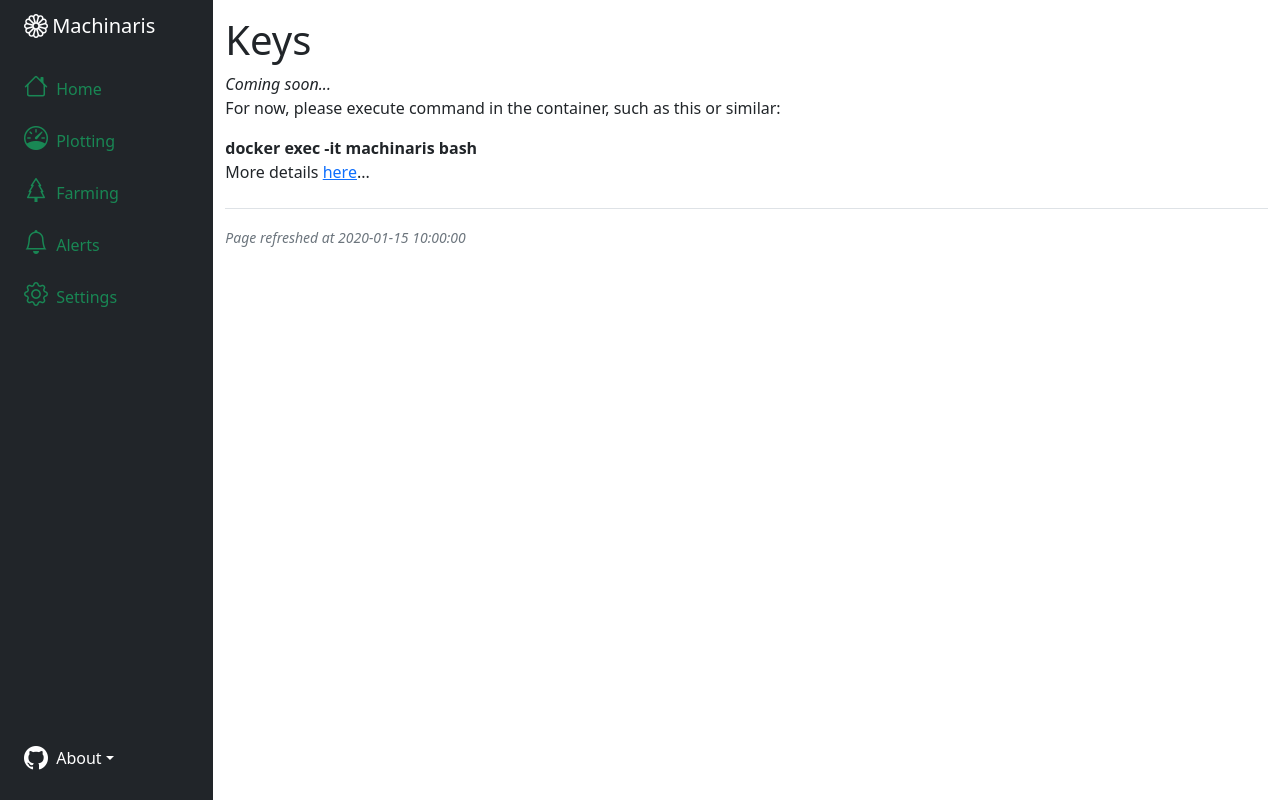
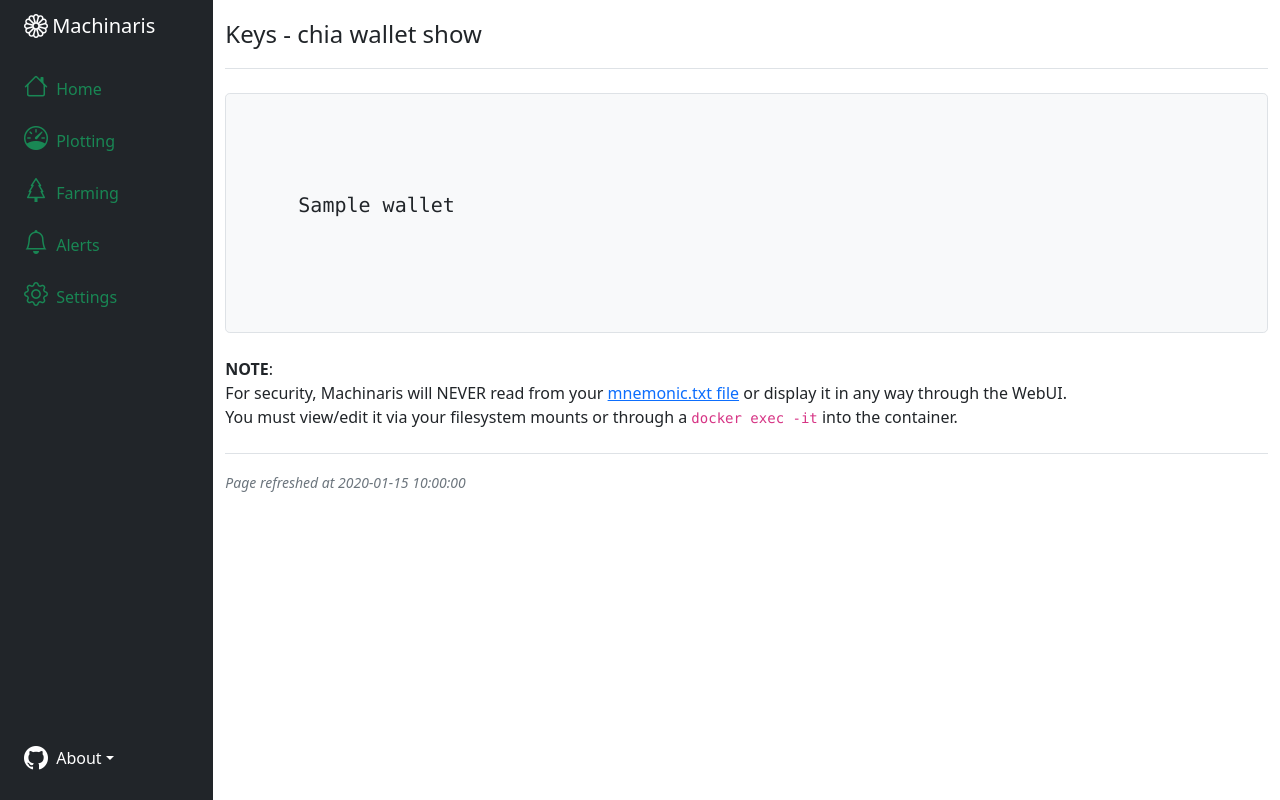
Before and after one commit to guydavis/machinaris, a Flask app: template app/templates/settings/keys.html in a window 1280 px wide. Run offline with Flask 2, Linux system fonts and the light colour scheme; the template is opened without the code that fills it: most values are stand-ins (such as "Sample title", 1, 10 or a date in 2020); some libraries are stand-ins or nearby versions.

Commit message:
Settings pages.

```diff
--- a/app/commands/chia_cli.py
+++ b/app/commands/chia_cli.py
@@ -4,13 +4,15 @@
 
 import datetime
 import os
+import shutil
+import time
+import traceback
+import yaml
 
-from flask import Flask, jsonify, abort, request
+from flask import Flask, jsonify, abort, request, flash
+from stat import S_ISREG, ST_CTIME, ST_MODE
 from subprocess import Popen, TimeoutExpired, PIPE
 from os import path
-
-
-from stat import S_ISREG, ST_CTIME, ST_MODE
 
 from app.models import chia
 
@@ -63,3 +65,47 @@
     # If farming, then need 'keys' variable set to a mnemonic.txt file or similar
     # See https://github.com/Chia-Network/chia-docker/blob/main/entrypoint.sh#L7
     return "keys" in os.environ and path.exists(os.environ['keys'])
+
+def save_config(config):
+    try:
+        # Validate the YAML first
+        yaml.safe_load(config)
+        # Save a copy of the old config file
+        src="/root/.chia/mainnet/config/config.yaml"
+        dst="/root/.chia/mainnet/config/config."+time.strftime("%Y%m%d-%H%M%S")+".yaml"
+        shutil.copy(src,dst)
+        # Now save the new contents to main config file
+        with open(src, 'w') as writer:
+            writer.write(config)
+    except Exception as ex:
+        traceback.print_exc()
+        flash('Updated config.yaml failed validation! Fix and save or refresh page.', 'danger')
+        flash(str(ex), 'warning')
+    else:
+        flash('Nice! config.yaml validated and saved successfully.', 'success')
+        flash('NOTE: Currently requires restarting the container to pickup changes.', 'info')
+
+
+last_wallet_show = None
+last_wallet_show_load_time = None
+
+def load_wallet_show():
+    global last_wallet_show
+    global last_wallet_show_load_time
+    if last_wallet_show and last_wallet_show_load_time >= \
+            (datetime.datetime.now() - datetime.timedelta(seconds=RELOAD_MINIMUM_SECS)):
+        return last_wallet_show
+
+    proc = Popen("{0} wallet show".format(CHIA_BINARY), stdout=PIPE, stderr=PIPE, shell=True)
+    try:
+        outs, errs = proc.communicate(timeout=90)
+    except TimeoutExpired:
+        proc.kill()
+        proc.communicate()
+        abort(500, description="The timeout is expired!")
+    if errs:
+        abort(500, description=errs.decode('utf-8'))
+
+    last_wallet_show = chia.Wallet(outs.decode('utf-8').splitlines())
+    last_wallet_show_load_time = datetime.datetime.now()
+    return last_wallet_show
--- a/app/commands/plotman_cli.py
+++ b/app/commands/plotman_cli.py
@@ -1,11 +1,13 @@
 #
-#
+# CLI interactions with the plotman script.
 #
 
 import datetime
 import os
+import shutil
 import time
 import traceback
+import yaml
 
 from flask import Flask, jsonify, abort, request, flash
 from subprocess import Popen, TimeoutExpired, PIPE
@@ -60,3 +62,22 @@
         last_plotting_summary = None # Force a refresh on next load
         flash('Plotman started successfully.', 'success')
         time.sleep(5) # Wait for Plotman to start a plot running for display in table
+
+def save_config(config):
+    try:
+        # Validate the YAML first
+        yaml.safe_load(config)
+        # Save a copy of the old config file
+        src="/root/.chia/plotman/plotman.yaml"
+        dst="/root/.chia/plotman/plotman."+time.strftime("%Y%m%d-%H%M%S")+".yaml"
+        shutil.copy(src,dst)
+        # Now save the new contents to main config file
+        with open(src, 'w') as writer:
+            writer.write(config)
+    except Exception as ex:
+        traceback.print_exc()
+        flash('Updated plotman.yaml failed validation! Fix and save or refresh page.', 'danger')
+        flash(str(ex), 'warning')
+    else:
+        flash('Nice! plotman.yaml validated and saved successfully.', 'success')
+        flash('NOTE: Currently requires restarting plotman to pickup changes via Docker exec or Container restart.', 'info')
--- a/app/routes.py
+++ b/app/routes.py
@@ -43,13 +43,23 @@
 def alerts():
     return render_template('alerts.html')
 
-@app.route('/settings/plotting')
+@app.route('/settings/plotting', methods=['GET', 'POST'])
 def settings_plotting():
-    return render_template('settings/plotting.html')
+    if request.method == 'POST':
+        config = request.form.get("plotman")
+        plotman_cli.save_config(config)
+    else: # Load config fresh from disk
+        config = open('/root/.chia/plotman/plotman.yaml','r').read()
+    return render_template('settings/plotting.html', config=config)
 
-@app.route('/settings/farming')
+@app.route('/settings/farming', methods=['GET', 'POST'])
 def settings_farming():
-    return render_template('settings/farming.html')
+    if request.method == 'POST':
+        config = request.form.get("config")
+        chia_cli.save_config(config)
+    else: # Load config fresh from disk
+        config = open('/root/.chia/mainnet/config/config.yaml','r').read()
+    return render_template('settings/farming.html', config=config)
 
 @app.route('/settings/alerts')
 def settings_alerts():
@@ -57,4 +67,5 @@
 
 @app.route('/settings/keys')
 def settings_keys():
-    return render_template('settings/keys.html')
+    wallet = chia_cli.load_wallet_show()
+    return render_template('settings/keys.html', wallet=wallet.text)
--- a/app/templates/settings/keys.html
+++ b/app/templates/settings/keys.html
@@ -2,16 +2,22 @@
 
 {% block content %}
 
-<h1>Keys</h1>
+<header class="pb-3 mb-4 border-bottom">
+    <a href="/" class="d-flex align-items-center text-dark text-decoration-none">
+        <span class="fs-4">Keys - chia wallet show </span>
+    </a>
+</header>
 
-<i>Coming soon...</i>
+<div class="p-5 mb-4 bg-light border rounded-3">
+    <div class="container-fluid py-5">
+        <pre class="fs-5">{{ wallet }}</pre>
+    </div>
+</div>
 
-<p>For now, please execute command in the container, such as this or similar:</p>
-
-<b>docker exec -it machinaris bash</b>
-
-<br/>
-
-<p>More details <a href="https://github.com/orgs/Chia-Network/packages/container/package/chia">here</a>...</p>
+<p>
+<b>NOTE</b>:<br/>
+For security, Machinaris will NEVER read from your <a href="https://github.com/guydavis/machinaris/wiki/Keys" target="_blank">mnemonic.txt file</a> or display it in any way through the WebUI. <br/>
+You must view/edit it via your filesystem mounts or through a <code>docker exec -it</code> into the container.
+</p>
 
 {% endblock %}
--- a/plotman.sample.yaml
+++ b/config/plotman.sample.yaml
@@ -14,7 +14,7 @@
         # One directory in which to store all plot job logs (the STDOUT/
         # STDERR of all plot jobs).  In order to monitor progress, plotman
         # reads these logs on a regular basis, so using a fast drive is
-        # recommended.
+        # recommended.  DON'T CHANGE THIS IN-CONTAINER PATH
         log: /root/.chia/logs
 
         # One or more directories to use as tmp dirs for plotting.  The
@@ -24,6 +24,7 @@
         #
         # If multiple directories share a common prefix, reports will
         # abbreviate and show just the uniquely identifying suffix.
+        # REMEMBER ALL PATHS ARE IN-CONTAINER, THEY MAP TO HOST PATHS
         tmp:
                 - /plotting
 
@@ -48,6 +49,7 @@
         # These again are presumed to be on independent physical devices,
         # so writes (plot jobs) and reads (archivals) can be scheduled
         # to minimize IO contention.
+        # REMEMBER ALL PATHS ARE IN-CONTAINER, THEY MAP TO HOST PATHS
         dst:
                 - /plots
 
```
Also changed, not shown: CREDITS.md (+8 -0 lines), app/models/chia.py (+9 -2 lines), app/templates/settings/farming.html (+30 -16 lines), app/templates/settings/plotting.html (+30 -16 lines), config/plotman-sample.yaml (deleted, +0 -117 lines), 1 other file.
